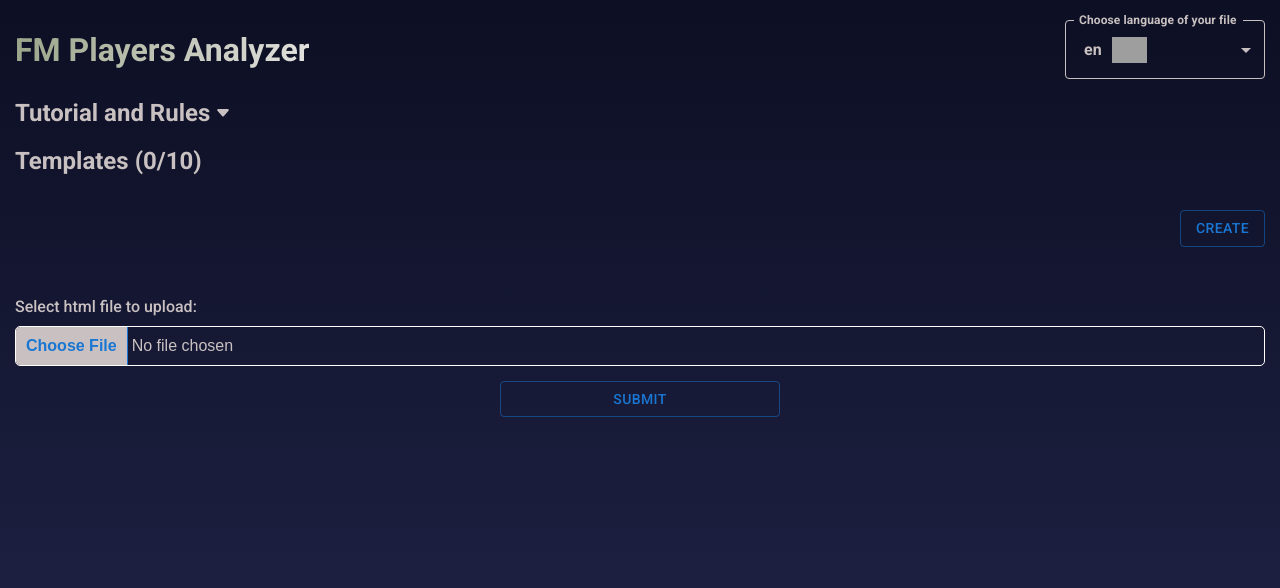
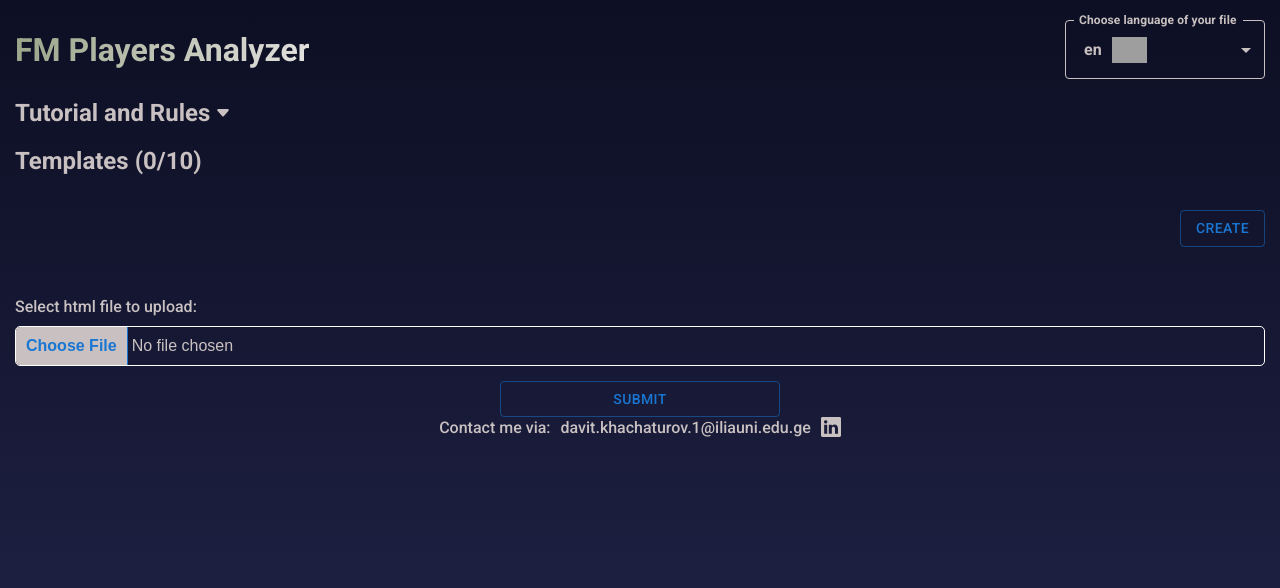
Before and after one commit to TheLastDance/fm-players-analyzer-client, a React (Vite) app in the folder client/: page / in a window 1280 px wide. Shown: the top 588 px of the page. Built offline with nearby package versions, Linux system fonts and the light colour scheme; grey boxes are pictures that could not be loaded.

Commit message:
added footer

```diff
--- a/client/src/App.tsx
+++ b/client/src/App.tsx
@@ -13,6 +13,7 @@ import { LoadingOverlay } from './portals/LoadingOverlay/LoadingOverlay';
 import { countTags } from './Utils/countTags';
 import { ErrorBoundary } from 'react-error-boundary';
 import Rules from './components/Rules/Rules';
+import Footer from './components/Footer/Footer';
 
 const maxPlayers = 1500;
 
@@ -85,8 +86,6 @@ function App() {
     }
   }
 
-  console.log(data);
-
   return (
     <>
       <Nav lang={lang} setLang={setLang} />
@@ -102,6 +101,7 @@ function App() {
           {data.length ? <Table lang={lang} data={data} setData={setData} page={page} setPage={setPage} position={positionForServer} /> : null}
         </ErrorBoundary>
       </main>
+      <Footer />
       <LoadingOverlay isVisible={isLoading} />
     </>
   )
--- a/client/src/components/Footer/Footer.css
+++ b/client/src/components/Footer/Footer.css
@@ -0,0 +1,37 @@
+footer {
+  display: flex;
+  align-items: center;
+  justify-content: center;
+  margin-bottom: 10px;
+}
+
+footer p,
+footer a {
+  margin: 0 5px;
+}
+
+footer a {
+  display: flex;
+  align-items: center;
+  color: var(--maincFontColor);
+  text-decoration: none;
+}
+
+footer a:nth-child(2):hover {
+  text-decoration: underline;
+}
+
+footer a img {
+  width: 20px;
+  height: 20px;
+}
+
+footer a img:hover {
+  background: #156;
+}
+
+@media(max-width:390px) {
+  footer p {
+    display: none;
+  }
+}
--- a/client/src/components/Footer/Footer.tsx
+++ b/client/src/components/Footer/Footer.tsx
@@ -1,8 +1,15 @@
 import './Footer.css'
+import linkedin_icon from "../../assets/linkedin.svg";
 
 const Footer = () => {
   return (
-    <></>
+    <footer>
+      <p>Contact me via:</p>
+      <a href="mailto:davit.khachaturov.1@iliauni.edu.ge?subject=Request from FM-analyzer">davit.khachaturov.1@iliauni.edu.ge</a>
+      <a href="https://www.linkedin.com/in/david-khachaturov-60b059189/">
+        <img src={linkedin_icon} alt="linkedin icon" />
+      </a>
+    </footer>
   )
 }
 
--- a/client/src/components/Table/Table.tsx
+++ b/client/src/components/Table/Table.tsx
@@ -31,8 +31,6 @@ const Table = memo(({ data, setData, page, setPage, position, lang }: ITable) =>
       if (handleTitles(item, position)) {
         setData(prev => [...prev].sort((a: RowData, b: RowData) => b.skills[item] - a.skills[item]));
       } else {
-        console.log(item);
-
         setData(prev => [...prev].sort((a: RowData, b: RowData) => a[item] === b[item] ? 0 : a[item] < b[item] ? -1 : 1));
       }
     } else {
@@ -43,8 +41,6 @@ const Table = memo(({ data, setData, page, setPage, position, lang }: ITable) =>
       }
     }
   }
-
-  console.log(455);
 
   return (
     <section className={isResized ? 'table_section resized_table' : 'table_section'}>
--- a/client/src/components/Templates/Template/Template.tsx
+++ b/client/src/components/Templates/Template/Template.tsx
@@ -90,8 +90,6 @@ const Template = ({ lang, handleFalse, templatesArray, setTemplatesArray, item }
 
     setTemplates(prev => ({ ...prev, templates: newStores }));
   }
-
-  console.log(template, template.name);
 
   // saves a template in array and storage and closes template component
   const handleButton = () => {
--- a/client/src/components/Templates/Templates.tsx
+++ b/client/src/components/Templates/Templates.tsx
@@ -28,9 +28,6 @@ const Templates = memo(({ lang }: ITemplates) => {
     setTemplatesArray(prev => [...prev].map((item) => ({ ...item, toggled: false }))); // untoggle current template
     handleTrue();
   }
-
-  console.log(templatesArray);
-
 
   return (
     <section className='templates_section'>
--- a/client/src/portals/PlayerOverlay/PlayerOverlay.tsx
+++ b/client/src/portals/PlayerOverlay/PlayerOverlay.tsx
@@ -24,8 +24,6 @@ export const PlayerOverlay: React.FC<IPlayerOverlayProps> = ({ info, attributes,
     return null;
   }
 
-  console.log(info, attributes, skills);
-
   return ReactDOM.createPortal((
     <FocusTrap open>
       <div className='tabIndex_div' tabIndex={-1}>
```
Also changed, not shown: client/src/assets/linkedin.svg (added).
